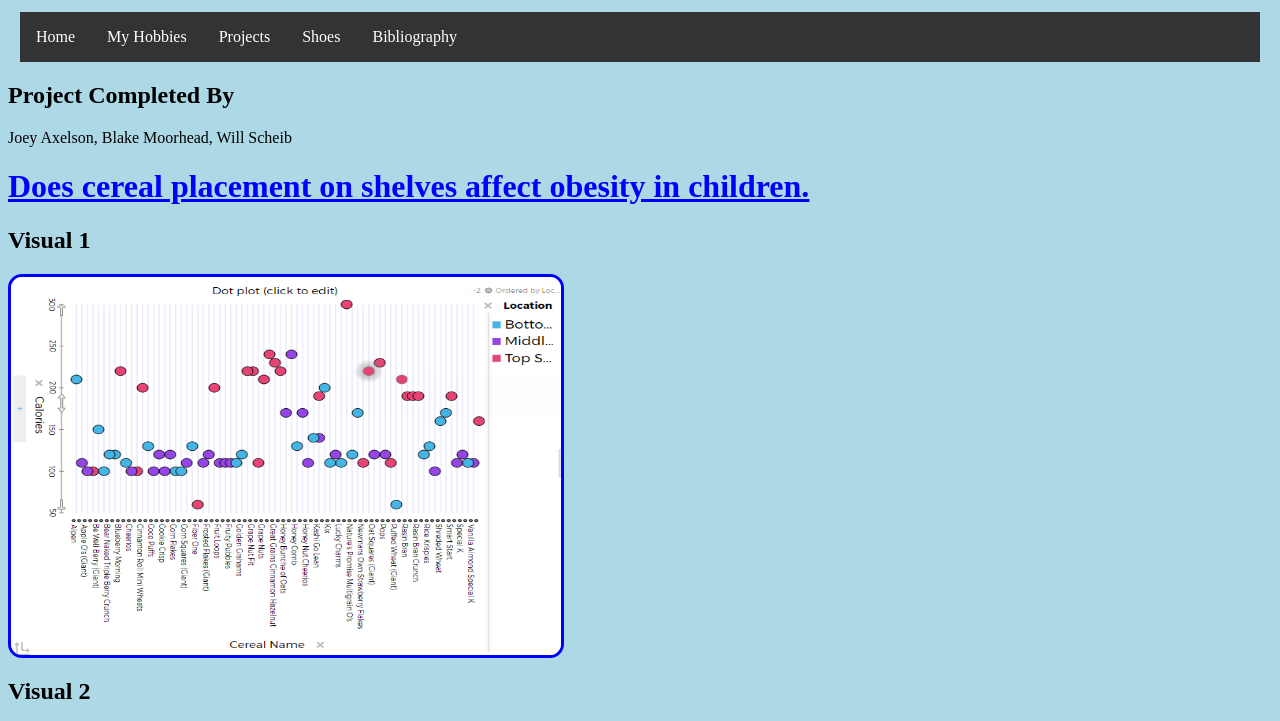
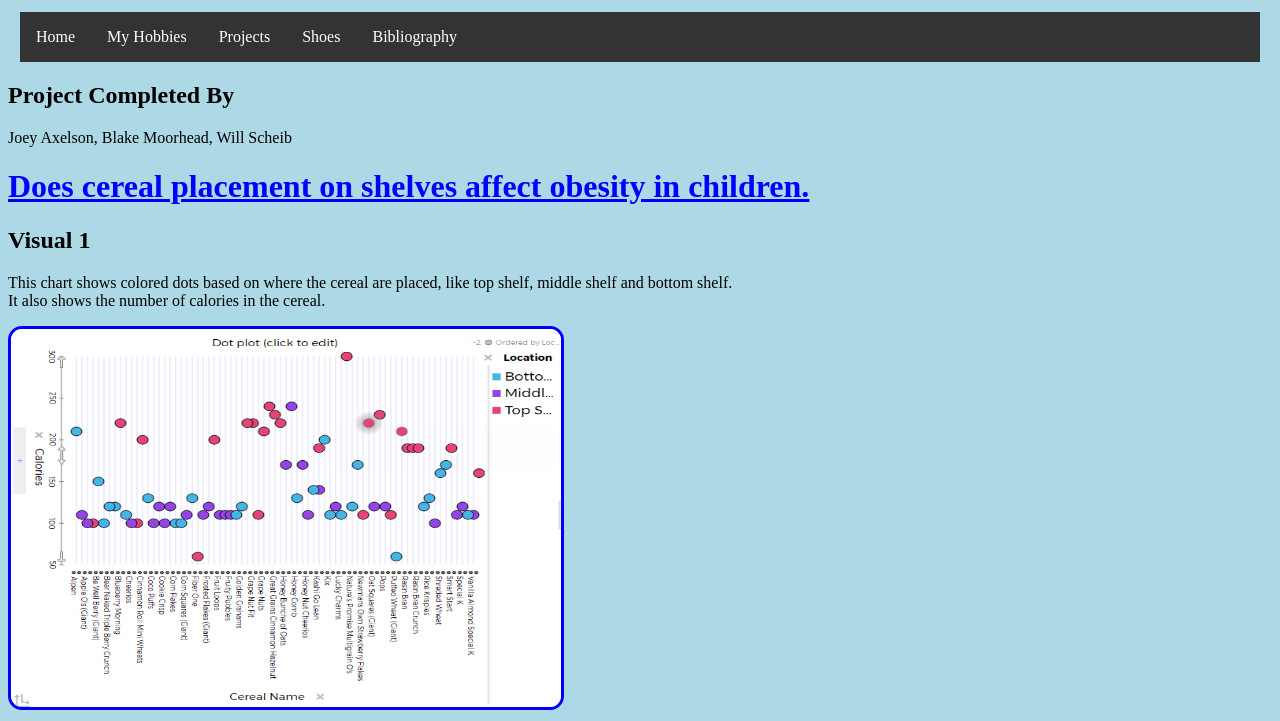
Before and after one commit to Joeyaxe/CS-Website, a plain HTML site: page obesity.html in a window 1280 px wide. Shown: the top 721 px of the page. Drawn offline with Linux system fonts and the light colour scheme.

Commit message:
Update obesity.html

```diff
--- a/obesity.html
+++ b/obesity.html
@@ -17,7 +17,10 @@
   </p>
   <h1>Does cereal placement on shelves affect obesity in children.</h1>
   <h2>Visual 1</h2>
-  <p>
+  <p>This chart shows colored dots based on where the cereal are placed, like top shelf, middle shelf and bottom shelf. <br>
+    It also shows the number of calories in the cereal.
+
+
 
   </p>
 
```
